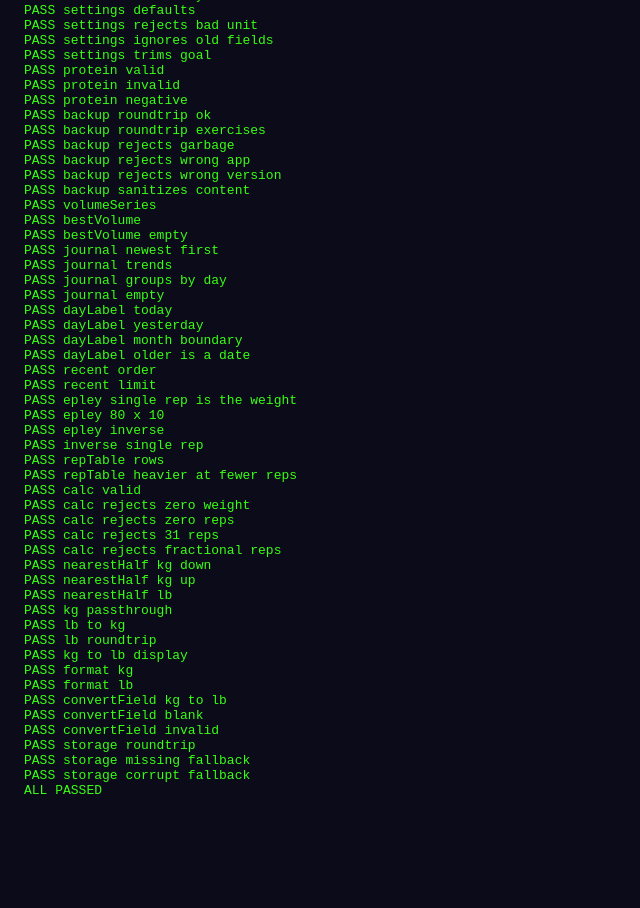
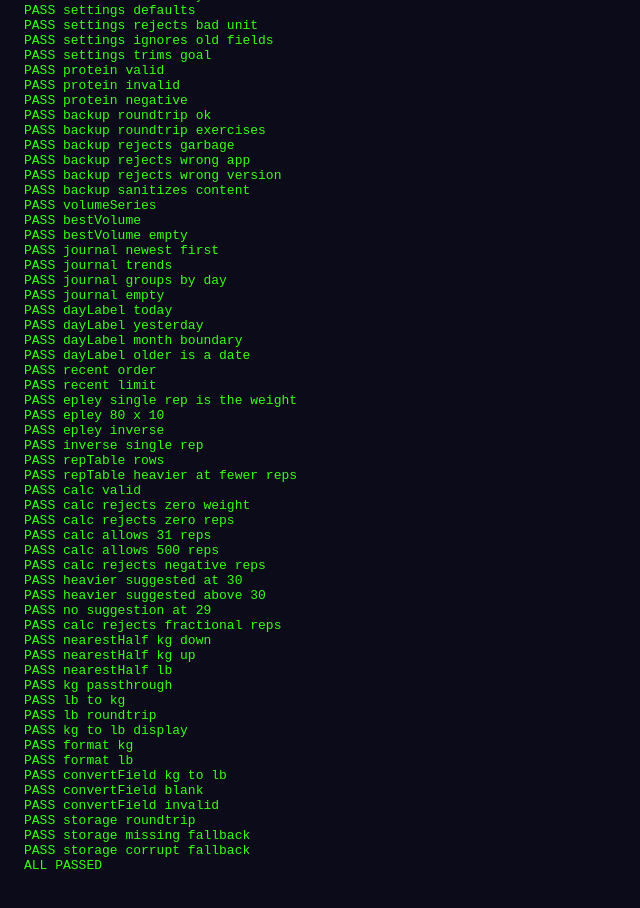
Before and after one commit to quantummerlin/quantum-reps, a plain HTML site: page tests/test.html in a window 1280 px wide. Shown: the part 776-1684 px from the top of the page, without its empty margins (0-640 px from the left). Before the commit the page ends 1611 px from the top, so only its background shows below. Drawn offline with Linux system fonts and the light colour scheme.

Commit message:
1RM calculator: remove rep limit, suggest moving up a weight at 30+ reps

```diff
--- a/css/style.css
+++ b/css/style.css
@@ -450,6 +450,7 @@ input[type="number"]::-webkit-outer-spin-button { -webkit-appearance: none; marg
 .calc-unit { font-family: var(--font-pixel); font-size: 11px; color: var(--text-dim); }
 .calc-note { min-height: 1.4em; color: var(--text-dim); font-size: 13px; }
 .calc-note.error { color: var(--red); }
+.calc-advice { max-width: 28ch; text-wrap: balance; }
 .calc-foot { text-align: center; }
 .targets { background: var(--surface); border: 1px solid var(--hairline); border-radius: var(--radius); padding: 2px 16px 10px; }
 .targets[hidden] { display: none; }
--- a/js/modules/calc.js
+++ b/js/modules/calc.js
@@ -1,8 +1,10 @@
-import { MAX_WEIGHT } from './logger.js';
+import { MAX_REPS, MAX_WEIGHT } from './logger.js';
 import { fromKg, toKg } from './units.js';
 
-export const MAX_CALC_REPS = 30;
 export const TABLE_REPS = [5, 8, 10, 12, 15, 20, 25, 30];
+
+// Past this many reps the weight is too light to give a useful max estimate.
+export const needsHeavierWeight = (reps) => reps >= MAX_REPS;
 
 export const epley1RM = (weight, reps) => (reps === 1 ? weight : weight * (1 + reps / 30));
 
@@ -17,8 +19,8 @@ export function validateCalc({ weight, reps }) {
   if (!Number.isFinite(weight) || weight <= 0 || weight > MAX_WEIGHT) {
     return `Enter a weight above 0 (max ${MAX_WEIGHT} kg).`;
   }
-  if (!Number.isInteger(reps) || reps < 1 || reps > MAX_CALC_REPS) {
-    return `Enter reps between 1 and ${MAX_CALC_REPS}.`;
+  if (!Number.isSafeInteger(reps) || reps < 1) {
+    return 'Enter a whole number of reps, 1 or more.';
   }
   return null;
 }
--- a/tests/test.html
+++ b/tests/test.html
@@ -23,7 +23,7 @@
     import { journalEntries, groupByDay, dayLabel, recentExercises } from '../js/modules/journal.js';
     import { load, save, remove } from '../js/modules/storage.js';
     import { toKg, fromKg, formatWeight, convertField } from '../js/modules/units.js';
-    import { epley1RM, weightForReps, repTable, validateCalc, nearestHalf } from '../js/modules/calc.js';
+    import { epley1RM, weightForReps, repTable, validateCalc, nearestHalf, needsHeavierWeight } from '../js/modules/calc.js';
 
     const out = document.getElementById('out');
     let failed = 0;
@@ -144,7 +144,12 @@
     eq('calc valid', validateCalc({ weight: 80, reps: 10 }), null);
     eq('calc rejects zero weight', validateCalc({ weight: 0, reps: 10 }) !== null, true);
     eq('calc rejects zero reps', validateCalc({ weight: 80, reps: 0 }) !== null, true);
-    eq('calc rejects 31 reps', validateCalc({ weight: 80, reps: 31 }) !== null, true);
+    eq('calc allows 31 reps', validateCalc({ weight: 80, reps: 31 }), null);
+    eq('calc allows 500 reps', validateCalc({ weight: 80, reps: 500 }), null);
+    eq('calc rejects negative reps', validateCalc({ weight: 80, reps: -3 }) !== null, true);
+    eq('heavier suggested at 30', needsHeavierWeight(30), true);
+    eq('heavier suggested above 30', needsHeavierWeight(45), true);
+    eq('no suggestion at 29', needsHeavierWeight(29), false);
     eq('calc rejects fractional reps', validateCalc({ weight: 80, reps: 8.5 }) !== null, true);
     eq('nearestHalf kg down', nearestHalf(84.21, 'kg'), 84);
     eq('nearestHalf kg up', nearestHalf(33.3, 'kg'), 33.5);
```
Also changed, not shown: js/views/calcView.js (+8 -3 lines).
